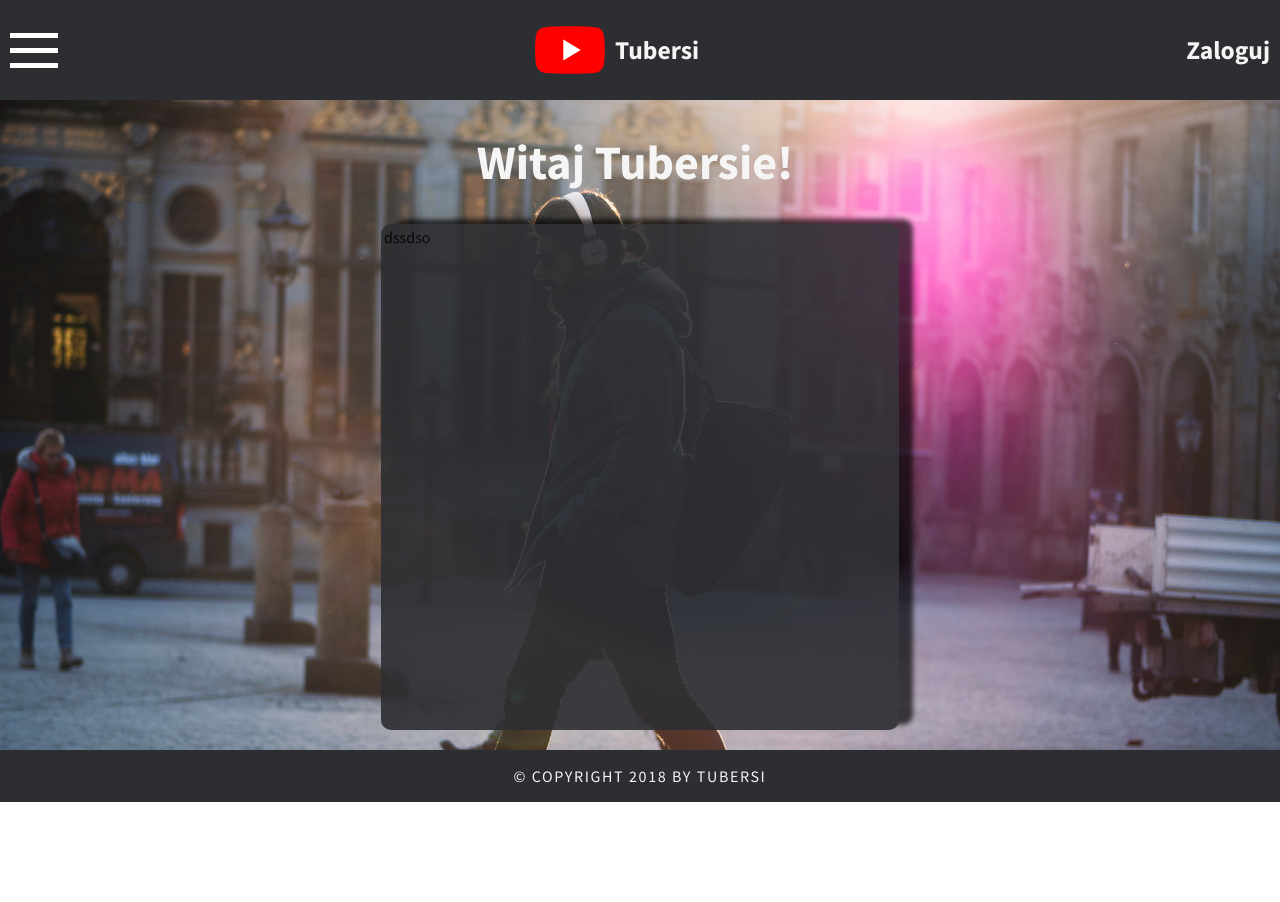
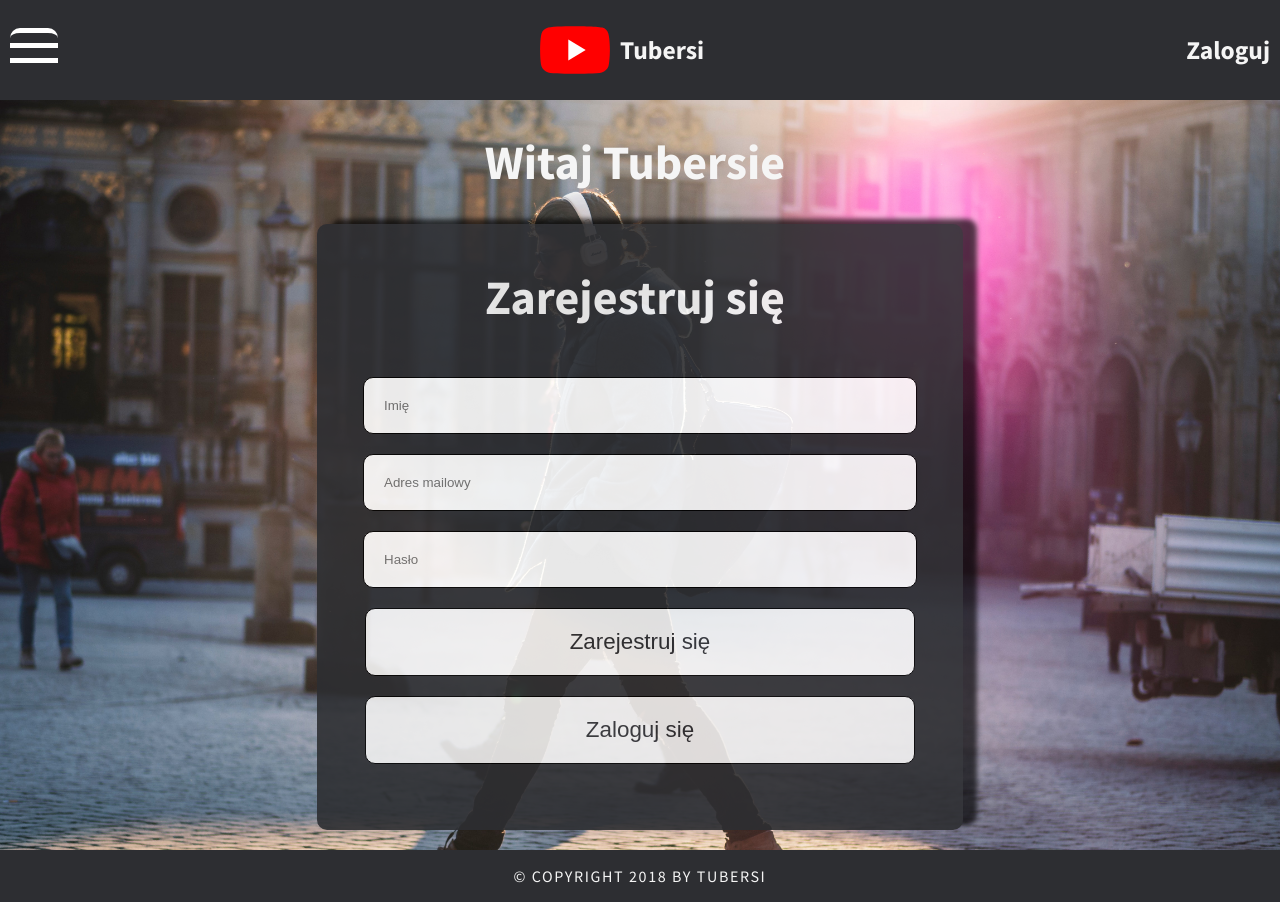
Before and after one commit to infoshareacademy/jfdzs2-tubersi-app, a React (Create React App) app: page /signUp in a window 1280 px wide. Before the commit the page ends 802 px from the top, so only its background shows below. Built offline with nearby package versions, Linux system fonts and the light colour scheme.

Commit message:
signUp form

```diff
--- a/package.json
+++ b/package.json
@@ -3,6 +3,7 @@
   "version": "0.1.0",
   "private": true,
   "dependencies": {
+    "animate.css": "^3.6.1",
     "react": "^16.4.0",
     "react-dom": "^16.4.0",
     "react-router-dom": "^4.2.2",
--- a/public/index.html
+++ b/public/index.html
@@ -2,6 +2,13 @@
 <html lang="en">
   <head>
     <meta charset="utf-8">
+    <link rel="stylesheet"
+    href="https://cdn.jsdelivr.net/npm/animate.css@3.5.2/animate.min.css"
+    integrity="sha384-OHBBOqpYHNsIqQy8hL1U+8OXf9hH6QRxi0+EODezv82DfnZoV7qoHAZDwMwEJvSw"
+    crossorigin="anonymous">
+    <!-- or -->
+
+
     <meta name="viewport" content="width=device-width, initial-scale=1, shrink-to-fit=no">
     <meta name="theme-color" content="#000000">
     <!--
--- a/src/routes/signUp/signUp.css
+++ b/src/routes/signUp/signUp.css
@@ -1,18 +1,17 @@
 
-.page-title{
+.page-title, h2{
     margin-right: 10px;
     font-size: 3em;
-    font-weight: bold;
+
     text-decoration: none;
     color: whitesmoke;
     text-align: center;
 
 }
 
-
 .box-sign-up{
-    width: 40%;
-    height: 500px;
+    width: 35%;
+    height: 600px;
     margin: auto;
     margin-bottom: 20px;
     background: #2D2E32;
@@ -27,4 +26,67 @@
     box-shadow: 14px -5px 5px 0px rgba(0,0,0,0.75);
     opacity: 0.9;
     border-radius: 10px;
+
+    text-align: center;
+    vertical-align: middle;
+
 }
+
+input{
+    align-content: center;
+    /* width: 330px; */
+    width: 80%;
+    padding: 20px;
+    margin: 10px;
+    border: 1px solid black;
+    border-radius: 10px;
+}
+
+.input-submit{
+    /* width: 370px; */
+    width: 86%;
+    background:whitesmoke;
+
+}
+
+input.input-submit{
+    color: #2D2E32;
+    font-size: 1.4em;
+    font-weight: solid;
+}
+
+button{
+    color: #2D2E32;
+    font-size: 1.4em;
+    font-weight: solid;
+    width: 86%;
+    align-content: center;
+    padding: 20px;
+    margin: 10px;
+    border: 1px solid black;
+    border-radius: 10px;
+}
+
+
+
+@media only screen and (max-width: 600px) {
+    .box-sign-up{
+        width: 90%;
+        height: 600px;
+    }
+}
+
+
+@media only screen and (min-width: 600px) and (max-width: 800px){
+    .box-sign-up{
+        width: 60%;
+        height: 600px;
+    }
+}
+
+@media only screen and (min-width: 800px){
+    .box-sign-up{
+        width: 50%;
+        height: 600px;
+    }
+}
--- a/src/routes/signUp/signUp.js
+++ b/src/routes/signUp/signUp.js
@@ -16,13 +16,19 @@ class SignUp extends PureComponent {
           <Fragment>
 
               <main>
-                <h1 className="page-title">Witaj Tubersie!</h1>
+                <h1 className="page-title">Witaj Tubersie</h1>
 
-                <div className="box-sign-up">
-                            dssdso
+                <div className="box-sign-up animated zoomIn">
+                  <form action="/dashboard">
+                      <h2>Zarejestruj się</h2>
+                      <input type="text" name="Name" placeholder="Imię" required />
+                      <input type="email" name="email" placeholder="Adres mailowy" required />
+                      <input type="password" name="password" placeholder="Hasło"  required />
+                      <input className="input-submit" type="submit" value="Zarejestruj się"/>
+                  </form>
+
+                  <button className="">Zaloguj się</button>
                 </div>
-
-
               </main>
 
           </Fragment>
```
Also changed, not shown: 1 other file (tests, documents, lock files or other folders).
